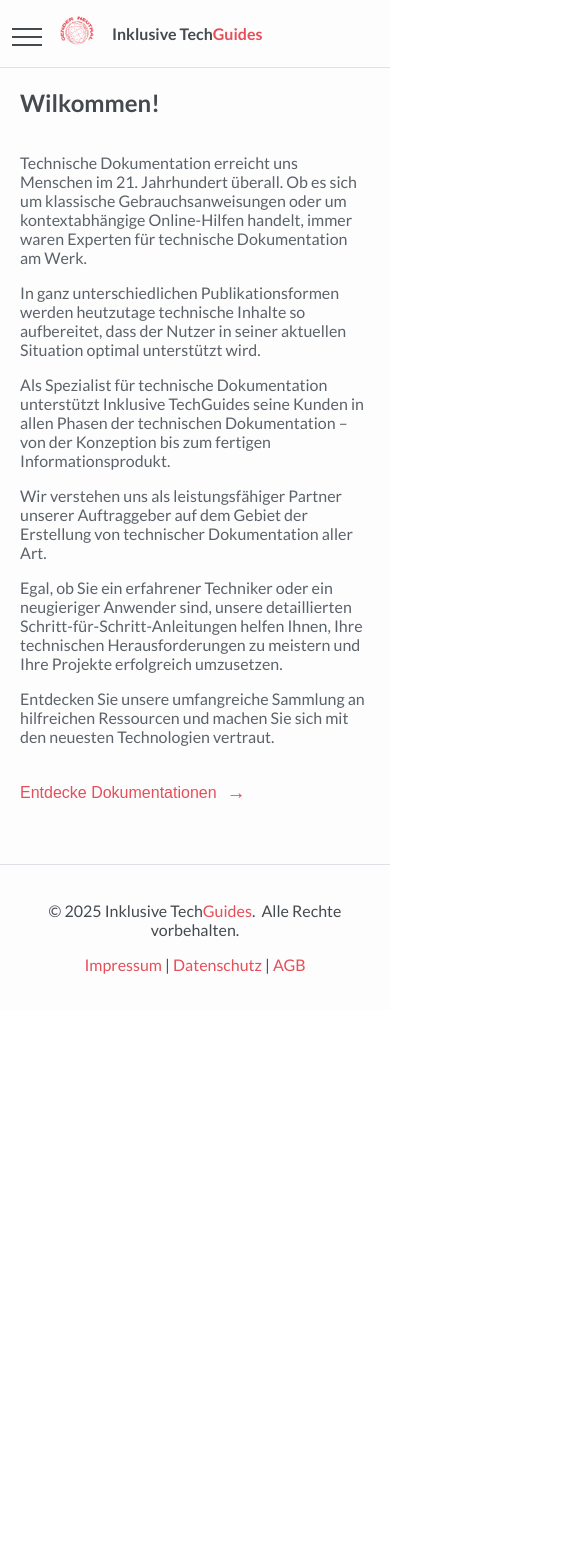
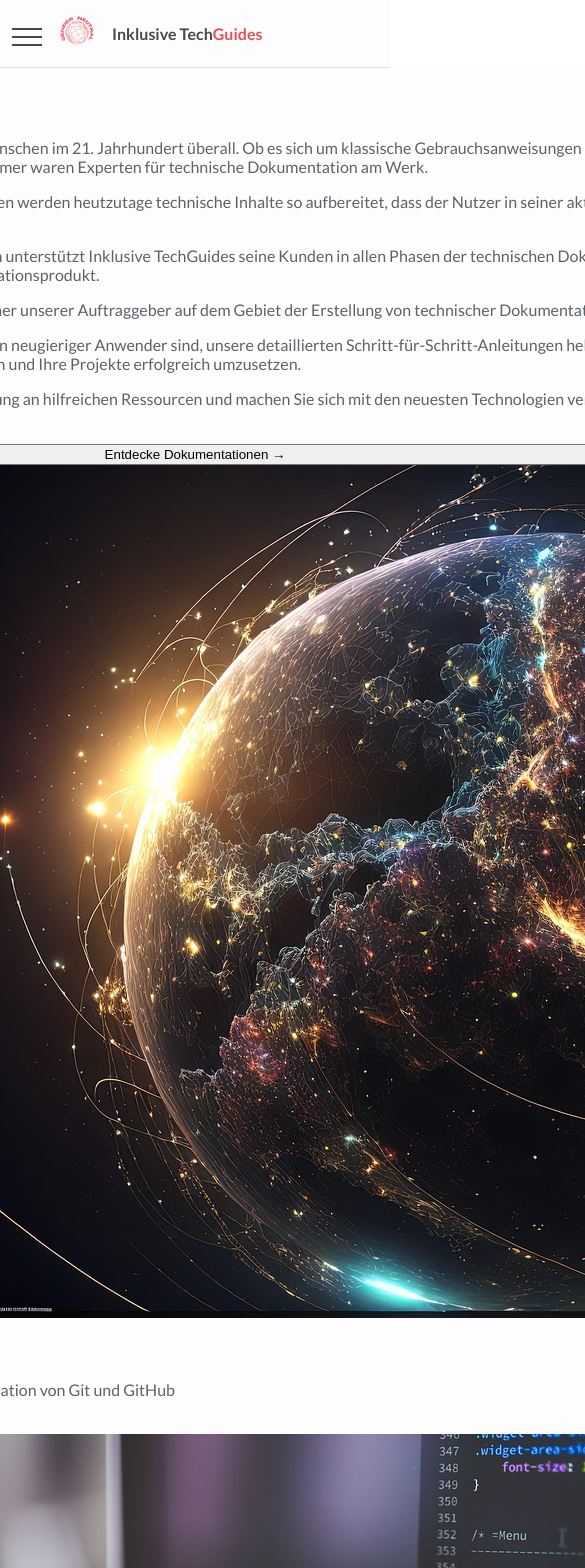
Before and after one commit to lisamariemaass/gender-automat, a React (Create React App) app in the folder gender-automat/: page / in a window 390 px wide. Shown: the top 1568 px of the page, 585 px wide, since content can reach past the window. Before the commit the page ends 1010 px from the top, so only its background shows below. Built offline with nearby package versions, Linux system fonts and the light colour scheme.

Commit message:
changed styles

```diff
--- a/gender-automat/src/styles/CssText.css
+++ b/gender-automat/src/styles/CssText.css
@@ -7,36 +7,28 @@
   position: relative; /* Position relativ zum Container */
 }
 
-.csstext-page {
+.csstext-content {
   padding: 5px 70px;
   background-color: #FDFDFE; /* Neue Hintergrundfarbe */
+  display: flex;
   max-width: fit-content;
-  display: flex;
   flex-direction: column;
-  width: 1300px;
+  width: 1000px;
   font-family: 'Lato', sans-serif; /* Lato Schriftart */
   font-size: 1rem; /* Schriftgröße für den gesamten Text */
   color: #5c6269;
 }
 
 /* Überschriften */
-.csstext-page h1, .csstext-page h2 {
+.csstext-content h1, .csstext-content h2 {
   color: #444;
   margin-bottom: 16px;
   font-family: 'Lato', sans-serif; /* Lato Schriftart */
   font-weight: 700;
 }
 
-/* Bilder */
-.csstext-page img {
-  width: 50%; /* Bildbreite auf 50% der Containerbreite setzen */
-  max-width: 500px; /* Maximalbreite auf 500px begrenzen */
-  height: auto; /* Höhe automatisch anpassen */
-  margin: 24px 0;
-}
-
 /* Styling für allgemeine <code>-Blöcke */
-.csstext-page code {
+.csstext-content code {
   background-color: #f4f4f4; /* Grauer Hintergrund */
   color: #333; /* Schwarze Schrift */
   border-radius: 4px;
@@ -50,13 +42,13 @@
 }
 
 /* Styling für <pre> mit <code> */
-.csstext-page pre code {
+.csstext-content pre code {
   display: block;
   white-space: pre-wrap; /* Zeilenumbrüche innerhalb des Blocks */
 }
 
 /* Spezifisches Styling für .css-code */
-.csstext-page code.css-code {
+.csstext-content code.css-code {
   background-color: #2d2d2d; /* Dunkler Hintergrund */
   color: #ffffff; /* Weiße Schrift */
   border-radius: 4px;
@@ -67,7 +59,7 @@
 }
 
 /* Styling für Kommentare innerhalb von .css-code */
-.csstext-page code.css-code .comment {
+.csstext-content code.css-code .comment {
   color: #888888; /* Farbe für Kommentare */
 }
 
--- a/gender-automat/src/styles/Header.css
+++ b/gender-automat/src/styles/Header.css
@@ -122,7 +122,7 @@
     display: flex;
     align-items: center;
     font-family: 'Lato', sans-serif; /* Lato Schriftart */
-    margin: 5px 1px;
+    margin: 8px 5px 1px;
 }
 
 .search-button {
@@ -140,6 +140,7 @@
     max-width: 250px;
     font-family: 'Lato', sans-serif; /* Lato Schriftart */
     line-height: 1.5; /* Zeilenhöhe */
+    margin-right: 5px;
 }
 
 .search-input {
--- a/gender-automat/src/styles/Installation.css
+++ b/gender-automat/src/styles/Installation.css
@@ -13,7 +13,7 @@
   display: flex;
   max-width: fit-content;
   flex-direction: column;
-  width: 1300px;
+  width: 1000px;
   font-family: 'Lato', sans-serif; /* Lato Schriftart */
   font-size: 1rem; /* Schriftgröße für den gesamten Text */
   color: #5c6269;
@@ -38,10 +38,6 @@
     overflow-x: auto;
     display: inline-block; /* Inline-Block-Darstellung */
   }
-
-.installation-content pre code .comment {
-  color: #888888; /* Farbe für Kommentare */
-}
 
 /* Links */
 .installation-content a {
--- a/gender-automat/src/styles/JavaScriptText.css
+++ b/gender-automat/src/styles/JavaScriptText.css
@@ -7,13 +7,13 @@
   position: relative; /* Position relativ zum Container */
 }
 
-.javascripttext-page {
+.javascripttext-content {
   padding: 5px 70px;
   background-color: #FDFDFE; /* Neue Hintergrundfarbe */
   display: flex;
   max-width: fit-content;
   flex-direction: column;
-  width: 1300px;
+  width: 1000px;
   font-family: 'Lato', sans-serif; /* Lato Schriftart */
   font-size: 1rem; /* Schriftgröße für den gesamten Text */
   color: #5c6269;
@@ -45,7 +45,7 @@
   color: #333;
   font-size: 0.95rem;
   font-family: 'Lato', sans-serif; /* Lato Schriftart */
-  max-width: 910px;
+  max-width: 810px;
 }
 
 /* Media Query für kleinere Bildschirme */
--- a/gender-automat/src/styles/LandingPage.css
+++ b/gender-automat/src/styles/LandingPage.css
@@ -9,11 +9,15 @@
 }
 
 .landing-page {
-  padding: 20px 50px;
+  padding: 5px 70px;
   background-color: #FDFDFE; /* Neue Hintergrundfarbe */
   display: flex;
+  max-width: fit-content;
   flex-direction: column;
-  width: 1300px;
+  width: 1000px;
+  font-family: 'Lato', sans-serif; /* Lato Schriftart */
+  font-size: 1rem; /* Schriftgröße für den gesamten Text */
+  color: #5c6269;
 }
 
 .landing-page h2 {
@@ -28,151 +32,6 @@
   color: #5c6269; /* Neue Schriftfarbe */
   font-family: 'Lato', sans-serif; /* Lato Schriftart */
   font-size: 1rem;
-  width: 80.67%; /* 2/3 der Seite */
+  width: 100%; /* 2/3 der Seite */
   margin: 20px 0; /* Entfernt den horizontalen Abstand */
-  text-align: left !important; /* Links ausgerichteter Text mit !important */
 }
-
-.discover-button {
-  background: none;
-  color: #E64E58; /* Neue Highlight-Farbe */
-  border: none;
-  padding: 0px 0;
-  font-size: 1rem;
-  cursor: pointer;
-  margin: 0px 0;
-  text-align: left;
-  display: flex;
-  align-items: center;
-  transition: transform 0.5s ease-in-out; /* Smooth transition */
-}
-
-.discover-button.hide {
-  transform: translateX(-100%); /* Button nach links hinaussliden */
-}
-
-.discover-button .arrow {
-  margin-left: 10px;
-  font-size: 1.2rem;
-}
-
-.card-container {
-  display: flex;
-  justify-content: space-between; /* Karten gleichmäßig verteilen */
-  flex-wrap: nowrap; /* Karten nicht umbrechen */
-  margin: 20px 0; /* Entfernt den horizontalen Abstand */
-  width: 100%;
-  position: relative; /* Position relativ zum Container */
-  overflow: hidden; /* Verhindert das Überlaufen des Inhalts */
-  max-height: 0; /* Initial keine Höhe */
-  transition: max-height 0.5s ease-in-out; /* Smooth transition */
-}
-
-.card-container.show {
-  max-height: 3000px; /* Genügend Höhe für die Karten */
-  width: 100%;
-}
-
-.card-container.hide .card {
-  transform: translateX(100%); /* Karten nach rechts hinaussliden */
-  visibility: hidden; /* Karten unsichtbar machen */
-}
-
-.card {
-  padding: 20px;
-  width: 30%; /* Breitere Karten */
-  height: auto; /* Automatische Höhe */
-  box-shadow: 0 4px 8px rgba(0, 0, 0, 0.3); /* Sichtbarer Box-Shadow auf dunklem Hintergrund */
-  margin: 0 10px 20px 10px; /* Abstand zwischen den Karten */
-  display: flex;
-  flex-direction: column;
-  justify-content: flex-start; /* Inhalt am oberen Rand ausrichten */
-  align-items: center; /* Zentriert den Inhalt horizontal */
-  background-color: #fff; /* Weißer Hintergrund */
-  border-radius: 3px;
-  border: 1px solid #ddd;
-  transform: translateX(100%); /* Karten außerhalb des Sichtbereichs platzieren */
-  transition: transform 0.5s ease-in-out, visibility 0.5s ease-in-out; /* Smooth transition */
-  visibility: hidden; /* Karten unsichtbar machen */
-  position: absolute; /* Karten aus dem normalen Dokumentenfluss entfernen */
-}
-
-.card-container.show .card {
-  transform: translateX(0);
-  visibility: visible; /* Karten sichtbar machen */
-  position: static; /* Karten in den normalen Dokumentenfluss zurücksetzen */
-}
-
-.card img {
-  width: 100%;
-  height: auto;
-  border-bottom: 1px solid #ddd;
-  margin-bottom: 15px;
-}
-
-.card h3 {
-  margin-top: 0;
-  font-size: 1.2rem;
-  color: #454A4F; /* Neue Schriftfarbe */
-  font-family: 'Lato', sans-serif; /* Lato Schriftart */
-  font-weight: 700; /* Dickere Schrift */
-  text-align: center; /* Zentriert den Text */
-}
-
-.card p {
-  margin: 0;
-  padding: 0 10px;
-  color: #666; /* Graue Textfarbe */
-  font-family: 'Lato', sans-serif; /* Lato Schriftart */
-  font-size: 1rem;
-  text-align: center; /* Zentriert den Text */
-}
-
-.card a {
-  color: #E64E58; /* Neue Highlight-Farbe */
-  text-decoration: none;
-  margin-top: 10px;
-}
-
-.card a:hover {
-  text-decoration: underline;
-}
-
-.close-button {
-  background: none;
-  color: #E64E58; /* Neue Highlight-Farbe */
-  border: none;
-  padding: 10px 0;
-  font-size: 1rem;
-  cursor: pointer;
-  margin: 5px 10px 15px;
-  text-align: left;
-  display: flex;
-  align-items: center;
-}
-
-/* Media Queries für kleinere Bildschirme */
-@media (max-width: 768px) {
-  .landing-page {
-    width: 100%;
-    padding: 20px;
-  }
-
-  .intro-text {
-    width: 100%; /* Texte nutzen die gesamte Breite des Bildschirms */
-  }
-
-  .card-container {
-    flex-direction: column; /* Karten untereinander anordnen */
-    align-items: center;
-  }
-
-  .card {
-    width: 90%; /* Karten nutzen die gesamte Breite des Bildschirms */
-    margin: 10px 0; /* Abstand zwischen den Karten */
-  }
-
-  .close-button {
-    align-self: flex-start; /* Button linksbündig ausrichten */
-  }
-}
```
